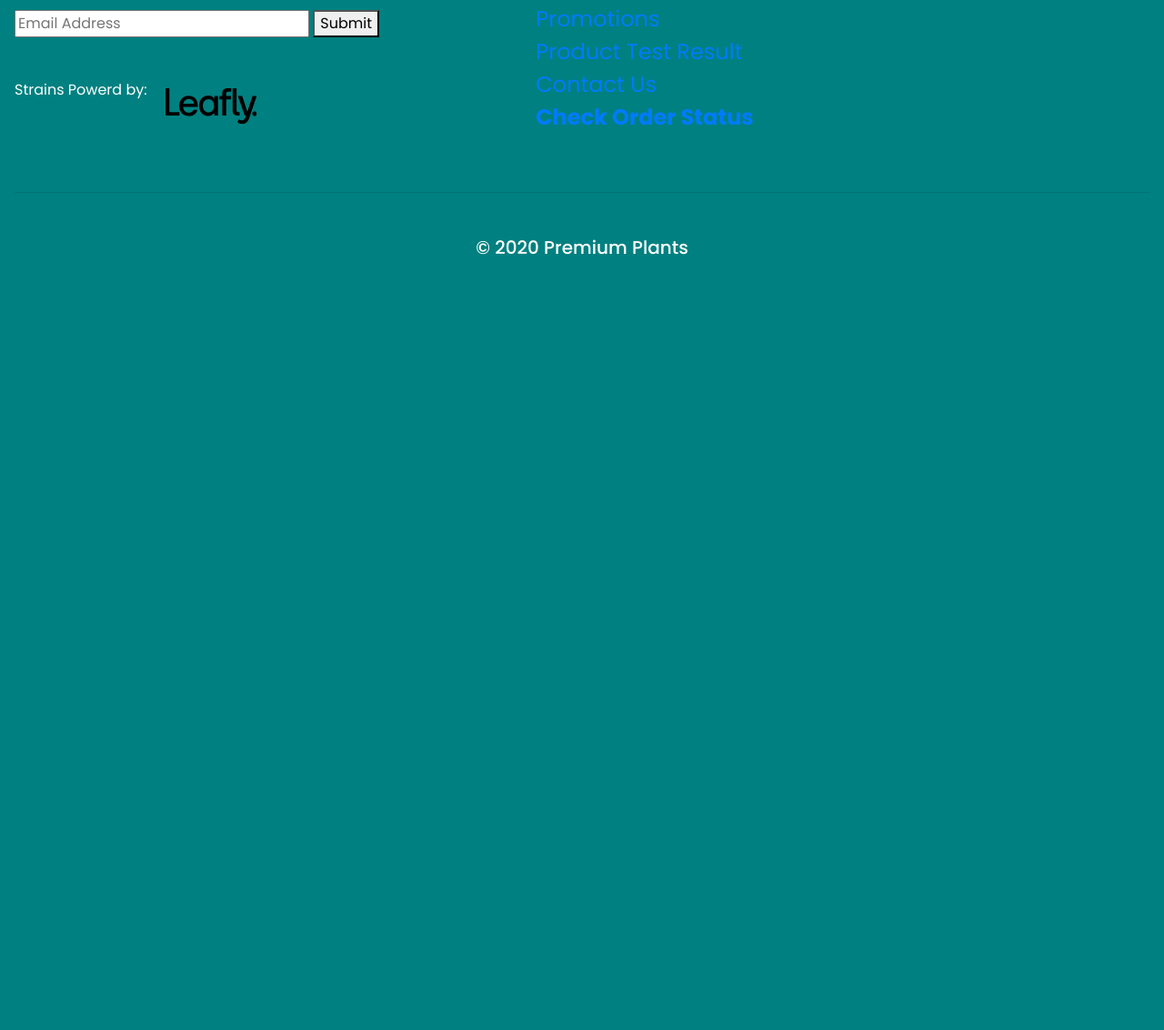
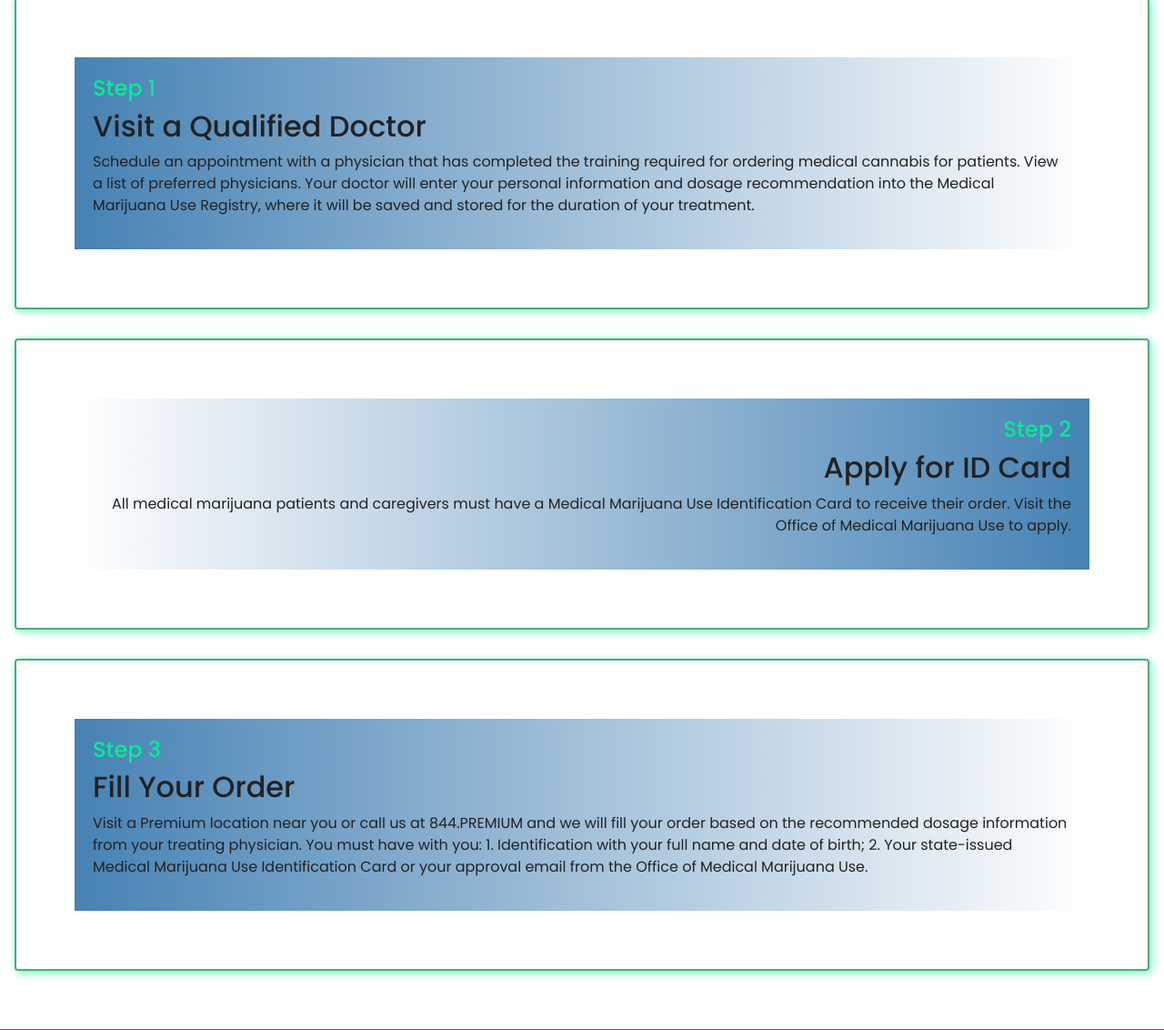
Before and after one commit to All4ara/PremiumPlants, a PHP site: page /details.html in a window 1280 px wide. Shown: the part 599-1731 px from the top of the page at 91% size. Before the commit the page ends 879 px from the top, so only its background shows below. Run offline with PHP 8.4, Linux system fonts and the light colour scheme; some libraries are stand-ins or nearby versions.

Commit message:
New pages

```diff
--- a/check.html
+++ b/check.html
@@ -24,7 +24,7 @@
                     <span class="navbar-toggler-icon"></span>
                 </button>
                 <div class="collapse navbar-collapse" id="navbarResponsive">
-                    <ul class="navbar-nav ml-auto">
+                    <ul class="navbar-nav ml-auto text-right">
                         <li class="nav-item">
                             <a class="nav-link" href="doctors.html">Doctors</a>
                         </li>
@@ -111,7 +111,7 @@
                     <h3>Premium Plants</h3>
                     <h5>A Florida licensed medical cannabis provider.</h5>
                     <p class="text">Sign up for daily deals & new product updates!</p>
-                    <input type="email" name="email" id="email" placeholder="Email Address">
+                    <input type="email" name="email" id="" placeholder="Email Address">
                     <button type="submit">Submit</button>
                     <br>
                     <br>
--- a/cream.html
+++ b/cream.html
@@ -24,7 +24,7 @@
                     <span class="navbar-toggler-icon"></span>
                 </button>
                 <div class="collapse navbar-collapse" id="navbarResponsive">
-                    <ul class="navbar-nav ml-auto">
+                    <ul class="navbar-nav ml-auto text-right">
                         <li class="nav-item">
                             <a class="nav-link" href="doctors.html">Doctors</a>
                         </li>
@@ -135,7 +135,7 @@
                     <h3>Premium Plants</h3>
                     <h5>A Florida licensed medical cannabis provider.</h5>
                     <p class="text">Sign up for daily deals & new product updates!</p>
-                    <input type="email" name="email" id="email" placeholder="Email Address">
+                    <input type="email" name="email" id="" placeholder="Email Address">
                     <button type="submit">Submit</button>
                     <br>
                     <br>
--- a/details.html
+++ b/details.html
@@ -14,7 +14,7 @@
 </head>
 <body>
 
-    <!-- Navigation -->
+<!-- Navigation -->
     <header>
         <nav class="navbar navbar-expand-md navbar-light sticky-top">
             <div class="container-fluid">
@@ -24,7 +24,7 @@
                     <span class="navbar-toggler-icon"></span>
                 </button>
                 <div class="collapse navbar-collapse" id="navbarResponsive">
-                    <ul class="navbar-nav ml-auto">
+                    <ul class="navbar-nav ml-auto text-right">
                         <li class="nav-item">
                             <a class="nav-link" href="doctors.html">Doctors</a>
                         </li>
@@ -52,9 +52,78 @@
                 </div>
             </div>
         </div>
+
+<!-- How it Works -->
+        <div class="col-12 text-center mt-5">
+            <h2 class="display-4 pt-4 details-heading">How it Works</h2>
+            <div class="border-top border-dark w-50 mx-auto"></div>
+        </div>
+
+<!-- Steps -->
+        <div class="container-fluid">
+            <div class="row padding">
+                <div class="col-12">
+                    <div class="card">
+                        <div class="card-body steps">
+                            <h4>Step 1</h4>
+                            <h2>Visit a Qualified Doctor</h2>
+                            <p>Schedule an appointment with a
+                            physician that has completed the
+                            training required for ordering
+                            medical cannabis for patients. View a
+                            list of preferred physicians. Your
+                            doctor will enter your personal
+                            information and dosage recommendation
+                            into the Medical Marijuana Use
+                            Registry, where it will be saved and
+                            stored for the duration of your
+                            treatment.</p>
+                        </div>
+                    </div>
+                </div>
+
+                <div class="col-12">
+                    <div class="card">
+                        <div class="card-body steps-right text-right">
+                            <h4>Step 2</h4>
+                            <h2>Apply for ID Card</h2>
+                            <p>All medical marijuana patients and
+                                caregivers must have a Medical
+                                Marijuana Use Identification Card to
+                                receive their order. Visit the Office
+                                of Medical Marijuana Use to apply.</p>
+                        </div>
+                    </div>
+                </div>
+
+                <div class="col-12">
+                    <div class="card">
+                        <div class="card-body steps">
+                            <h4>Step 3</h4>
+                            <h2>Fill Your Order</h2>
+                            <p>Visit a Premium location near you or
+                                call us at 844.PREMIUM and we will
+                                fill your order based on the
+                                recommended dosage information from
+                                your treating physician. You must
+                                have
+                                with you:
+
+                                1. Identification with your full name
+                                and date of birth;
+                                2. Your state-issued Medical
+                                Marijuana
+                                Use Identification Card or your
+                                approval email from the Office of
+                                Medical Marijuana Use.</p>
+                        </div>
+                    </div>
+                </div>
+            </div>
+        </div>
     </main>
 
-    <!--- Footer -->
+<!--- Footer -->
     <footer>
         <div class="container-fluid">
             <div class="row padding teal-back">
@@ -62,7 +131,7 @@
                     <h3>Premium Plants</h3>
                     <h5>A Florida licensed medical cannabis provider.</h5>
                     <p class="text">Sign up for daily deals & new product updates!</p>
-                    <input type="email" name="email" id="email" placeholder="Email Address">
+                    <input type="email" name="email" id="" placeholder="Email Address">
                     <button type="submit">Submit</button>
                     <br>
                     <br>
--- a/dispo.html
+++ b/dispo.html
@@ -24,7 +24,7 @@
                     <span class="navbar-toggler-icon"></span>
                 </button>
                 <div class="collapse navbar-collapse" id="navbarResponsive">
-                    <ul class="navbar-nav ml-auto">
+                    <ul class="navbar-nav ml-auto text-right">
                         <li class="nav-item">
                             <a class="nav-link" href="doctors.html">Doctors</a>
                         </li>
@@ -146,7 +146,7 @@
                     <h3>Premium Plants</h3>
                     <h5>A Florida licensed medical cannabis provider.</h5>
                     <p class="text">Sign up for daily deals & new product updates!</p>
-                    <input type="email" name="email" id="email" placeholder="Email Address">
+                    <input type="email" name="email" id="" placeholder="Email Address">
                     <button type="submit">Submit</button>
                     <br>
                     <br>
--- a/doctors.html
+++ b/doctors.html
@@ -24,7 +24,7 @@
                     <span class="navbar-toggler-icon"></span>
                 </button>
                 <div class="collapse navbar-collapse" id="navbarResponsive">
-                    <ul class="navbar-nav ml-auto">
+                    <ul class="navbar-nav ml-auto text-right">
                         <li class="nav-item">
                             <a class="nav-link" href="doctors.html">Doctors</a>
                         </li>
@@ -136,7 +136,7 @@
                     <h3>Premium Plants</h3>
                     <h5>A Florida licensed medical cannabis provider.</h5>
                     <p class="text">Sign up for daily deals & new product updates!</p>
-                    <input type="email" name="email" id="email" placeholder="Email Address">
+                    <input type="email" name="email" id="" placeholder="Email Address">
                     <button type="submit">Submit</button>
                     <br>
                     <br>
--- a/faqs.html
+++ b/faqs.html
@@ -24,7 +24,7 @@
                     <span class="navbar-toggler-icon"></span>
                 </button>
                 <div class="collapse navbar-collapse" id="navbarResponsive">
-                    <ul class="navbar-nav ml-auto">
+                    <ul class="navbar-nav ml-auto text-right">
                         <li class="nav-item">
                             <a class="nav-link" href="doctors.html">Doctors</a>
                         </li>
@@ -62,7 +62,7 @@
                     <h3>Premium Plants</h3>
                     <h5>A Florida licensed medical cannabis provider.</h5>
                     <p class="text">Sign up for daily deals & new product updates!</p>
-                    <input type="email" name="email" id="email" placeholder="Email Address">
+                    <input type="email" name="email" id="" placeholder="Email Address">
                     <button type="submit">Submit</button>
                     <br>
                     <br>
--- a/flower.html
+++ b/flower.html
@@ -24,7 +24,7 @@
                     <span class="navbar-toggler-icon"></span>
                 </button>
                 <div class="collapse navbar-collapse" id="navbarResponsive">
-                    <ul class="navbar-nav ml-auto">
+                    <ul class="navbar-nav ml-auto text-right">
                         <li class="nav-item">
                             <a class="nav-link" href="doctors.html">Doctors</a>
                         </li>
@@ -112,7 +112,7 @@
                     <h3>Premium Plants</h3>
                     <h5>A Florida licensed medical cannabis provider.</h5>
                     <p class="text">Sign up for daily deals & new product updates!</p>
-                    <input type="email" name="email" id="email" placeholder="Email Address">
+                    <input type="email" name="email" id="" placeholder="Email Address">
                     <button type="submit">Submit</button>
                     <br>
                     <br>
--- a/home.html
+++ b/home.html
@@ -24,7 +24,7 @@
                     <span class="navbar-toggler-icon"></span>
                 </button>
                 <div class="collapse navbar-collapse" id="navbarResponsive">
-                    <ul class="navbar-nav ml-auto">
+                    <ul class="navbar-nav ml-auto text-right">
                         <li class="nav-item">
                             <a class="nav-link" href="doctors.html">Doctors</a>
                         </li>
@@ -169,7 +169,7 @@
                     <h3>Premium Plants</h3>
                     <h5>A Florida licensed medical cannabis provider.</h5>
                     <p class="text">Sign up for daily deals & new product updates!</p>
-                    <input type="email" name="email" id="email" placeholder="Email Address">
+                    <input type="email" name="email" id="" placeholder="Email Address">
                     <button type="submit">Submit</button>
                     <br>
                     <br>
--- a/promo.html
+++ b/promo.html
@@ -24,7 +24,7 @@
                     <span class="navbar-toggler-icon"></span>
                 </button>
                 <div class="collapse navbar-collapse" id="navbarResponsive">
-                    <ul class="navbar-nav ml-auto">
+                    <ul class="navbar-nav ml-auto text-right">
                         <li class="nav-item">
                             <a class="nav-link" href="doctors.html">Doctors</a>
                         </li>
@@ -62,7 +62,7 @@
                     <h3>Premium Plants</h3>
                     <h5>A Florida licensed medical cannabis provider.</h5>
                     <p class="text">Sign up for daily deals & new product updates!</p>
-                    <input type="email" name="email" id="email" placeholder="Email Address">
+                    <input type="email" name="email" id="" placeholder="Email Address">
                     <button type="submit">Submit</button>
                     <br>
                     <br>
--- a/shop.html
+++ b/shop.html
@@ -24,7 +24,7 @@
                     <span class="navbar-toggler-icon"></span>
                 </button>
                 <div class="collapse navbar-collapse" id="navbarResponsive">
-                    <ul class="navbar-nav ml-auto">
+                    <ul class="navbar-nav ml-auto text-right">
                         <li class="nav-item">
                             <a class="nav-link" href="doctors.html">Doctors</a>
                         </li>
@@ -77,7 +77,7 @@
                     <h3>Premium Plants</h3>
                     <h5>A Florida licensed medical cannabis provider.</h5>
                     <p class="text">Sign up for daily deals & new product updates!</p>
-                    <input type="email" name="email" id="email" placeholder="Email Address">
+                    <input type="email" name="email" id="" placeholder="Email Address">
                     <button type="submit">Submit</button>
                     <br>
                     <br>
--- a/style.css
+++ b/style.css
@@ -362,12 +362,152 @@ header {
     list-style: none;
 }
 
+/* Details Page */
+.steps {
+    background: linear-gradient(to left, #ffffff, steelblue);
+}
+.steps-right {
+    background: linear-gradient(to right, #ffffff, steelblue);
+}
+.steps h4,
+.steps-right h4 {
+    color: #00ee93;
+}
+
+/* Hardware Page */
+.page-container {
+    height: 102rem;
+    display: flex;
+    justify-content: center;
+}
+.flip-card-container {
+    width: 31.25rem;
+    height: 18.75rem;
+    perspective: 5000px;
+    justify-content: center;
+}
+
+.flip-card {
+    position: relative;
+    width: 100%;
+    height: 100%;
+    margin-bottom: 2rem;
+    transition: transform 1s;
+    transform-style: preserve-3d;
+}
+
+.flip-card:hover {
+    transform: rotateY(180deg);
+}
+
+.flip-card-front,
+.flip-card-back {
+    position: absolute;
+    width: 100%;
+    height: 100%;
+    backface-visibility: hidden;
+    display: flex;
+    justify-content: center;
+    align-items: center;
+    font-size: 2rem;
+}
+
+.flip-card-front {
+    background-color: teal;
+    color: rgb(235, 66, 226);
+
+}
+
+.flip-card-back {
+    background-color: rgba(21, 202, 202, 0.815);
+    color: white;
+    transform: rotateY(180deg);
+}
+
+.flip-card-back p {
+    font-size: 1.2rem;
+}
+
+.cannabutter {
+    background: url(https://levooil.com/app/uploads/2018/08/LEVO-II-Dispense-1800x1260.jpg);
+    background-position: 0 0;
+    background-repeat: no-repeat;
+    background-size: cover;
+}
+
+.dropper {
+    background: url(https://www.helenmilan.com/wp-content/uploads/2019/03/amber-glass-dropper-bottle-1oz.jpg);
+    background-position: 0 0;
+    background-repeat: no-repeat;
+    background-size: cover;
+}
+
+.grinder {
+    background: url(https://cdn.thewirecutter.com/wp-content/uploads/2017/10/marijuana-grinder-2x1-lowres-9493.jpg);
+    background-position: 0 0;
+    background-repeat: no-repeat;
+    background-size: cover;
+}
+
+.rolling {
+    background: url(https://upload.wikimedia.org/wikipedia/commons/a/a1/Cigarette_rolling_papers_%288%29.JPG);
+    background-position: 0 0;
+    background-repeat: no-repeat;
+    background-size: cover;
+}
+
+.hitter {
+    background: url(https://www.pro420.com/wp-content/uploads/2020/04/IMG_3036-2.jpg);
+    background-position: 0 0;
+    background-repeat: no-repeat;
+    background-size: cover;
+}
+
+/*--- Contact --*/
+#name {
+    height: 50px;
+    width: 90%;
+}
+
+#email {
+    height: 50px;
+    width: 90%;
+}
+
+#subject {
+    height: 50px;
+    width: 90%;
+}
+
+#message {
+    width: 90%;
+}
+.form-info {
+    border-right: 2px solid black;
+}
+.form-info h1 {
+    font-size: 2rem;
+}
+
+.side-bar h1 {
+    font-size: 2rem;
+}
+
+.contact-btn {
+    background-color: rgb(61, 61, 61);
+    color: white;
+    border-radius: 40px;
+    padding: 1rem;
+}
 /*---Media Queries --*/
 @media (max-width: 992px) {
 
 }
 
 @media (max-width: 768px) {
+    .navbar-toggler {
+        transform: scale(.7);
+    }
     .carousel-inner img {
         height: 30rem;
     }
--- a/wax.html
+++ b/wax.html
@@ -24,7 +24,7 @@
                     <span class="navbar-toggler-icon"></span>
                 </button>
                 <div class="collapse navbar-collapse" id="navbarResponsive">
-                    <ul class="navbar-nav ml-auto">
+                    <ul class="navbar-nav ml-auto text-right">
                         <li class="nav-item">
                             <a class="nav-link" href="doctors.html">Doctors</a>
                         </li>
@@ -169,7 +169,7 @@
                     <h3>Premium Plants</h3>
                     <h5>A Florida licensed medical cannabis provider.</h5>
                     <p class="text">Sign up for daily deals & new product updates!</p>
-                    <input type="email" name="email" id="email" placeholder="Email Address">
+                    <input type="email" name="email" id="" placeholder="Email Address">
                     <button type="submit">Submit</button>
                     <br>
                     <br>
```
Also changed, not shown: other parts of style.css (+41 -1 lines), contact.html (+55 -4 lines), hardware.html (+36 -4 lines). Lines whose indentation alone changed are shown as unchanged.
